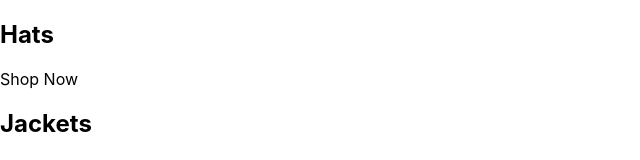
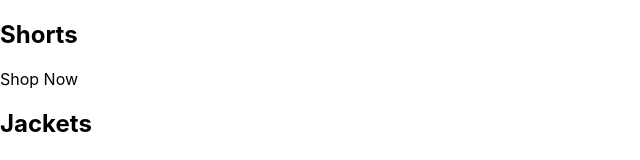
Before and after one commit to dennyvik/my-crwn-clothing, a React (Create React App) app: page / in a window 1280 px wide. Shown: the top 160 px of the page, without its empty margins (0-640 px from the left). Built offline with nearby package versions, Linux system fonts and the light colour scheme.

Commit message:
test active branch for push

```diff
--- a/src/App.js
+++ b/src/App.js
@@ -4,7 +4,7 @@ const App = () => {
       <div className="category-container">
         {/* <img /> */}
         <div className="category-body-container">
-          <h2>Hats</h2>
+          <h2>Shorts</h2>
           <p>Shop Now</p>
         </div>
       </div>
```
